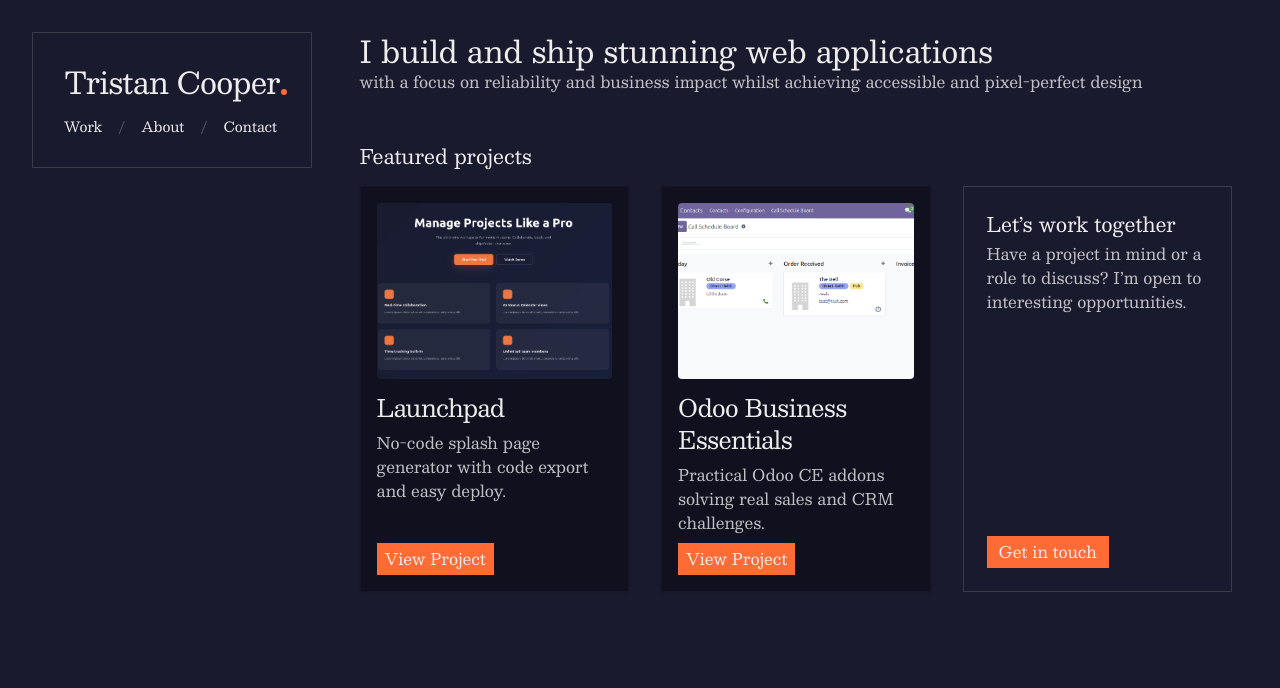
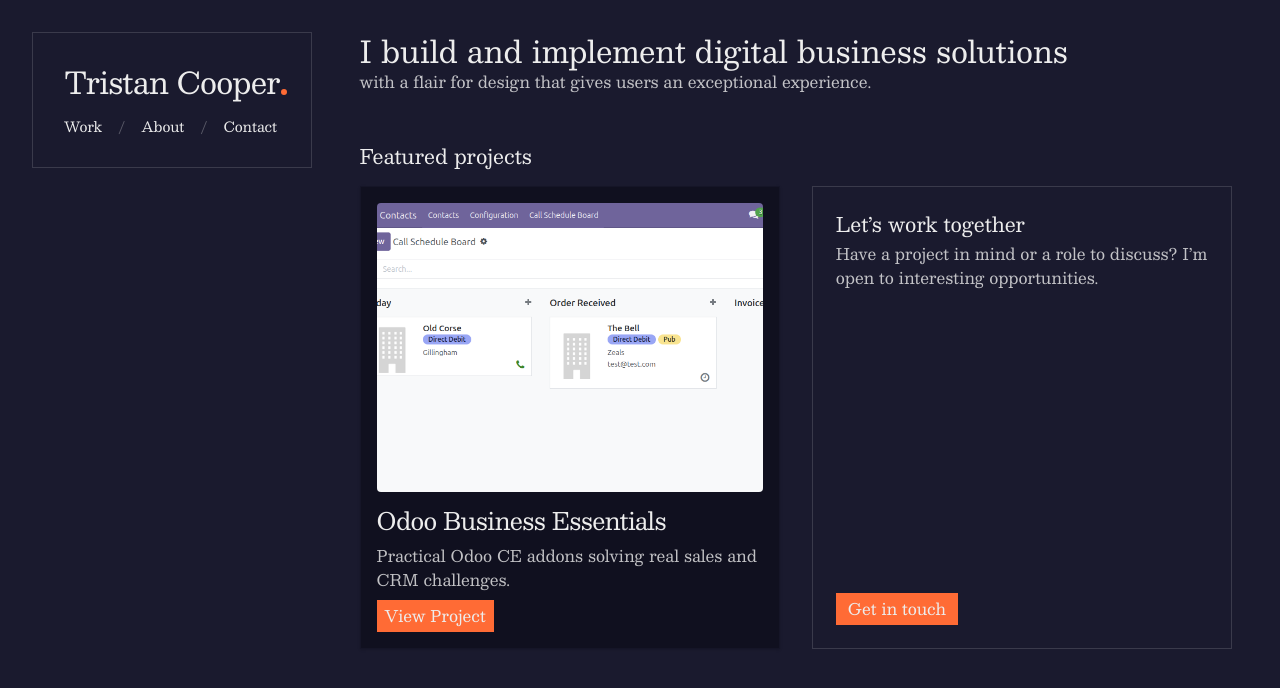
Before and after one commit to TristanCooper/tristan-website, a Next.js app: page / in a window 1280 px wide. Shown: the top 688 px of the page. Built offline with nearby package versions, Linux system fonts and the light colour scheme.

Commit message:
Remove old projects and change copy

```diff
--- a/src/app/about/page.tsx
+++ b/src/app/about/page.tsx
@@ -58,7 +58,7 @@
 
   return (
     <div className="prose prose-zinc max-w-none grid grid-cols-6 gap-6">
-      <div className="space-y-3 col-span-6 md:col-span-1 order-2 md:order-1">
+      <div className="space-y-3 col-span-6 md:col-span-2 order-2 md:order-1">
         <p>
           I grew up in rural Dorset taking apart computers before I'd learned to properly put them back together. That curiosity led me to programming, and by the time I finished school, I'd built a maintenance tracking system for a local dairy - solving real problems with code felt natural.
         </p>
@@ -70,7 +70,7 @@
         </p>
       </div>
 
-      <div ref={containerRef} className="relative col-span-6 md:col-span-5 order-1 md:order-2">
+      <div ref={containerRef} className="relative col-span-6 md:col-span-4 order-1 md:order-2">
         <div className="absolute left-4 top-0 bottom-0 w-[2px] bg-foreground/10" />
         <motion.div
           style={{ scaleY: progress }}
--- a/src/app/page.tsx
+++ b/src/app/page.tsx
@@ -15,10 +15,10 @@
         className="prose prose-zinc max-w-none"
       >
         <h2 className="m-0 text-2xl sm:text-3xl font-normal leading-tight">
-          I build and ship stunning web applications
+          I build and implement digital business solutions
         </h2>
         <p className="mt-0 text-foreground/80">
-          with a focus on reliability and business impact whilst achieving accessible and pixel-perfect design
+          with a flair for design that gives users an exceptional experience.
         </p>
       </motion.div>
 
@@ -26,18 +26,8 @@
       <section className="prose prose-zinc max-w-none">
         <h3 className="m-0 text-xl font-normal">Featured projects</h3>
         {/* Grid: on md+, show two project cards and CTA in one row (3 columns), equal height */}
-        <div className="mt-4 grid grid-cols-1 lg:grid-cols-3 md:gap-6 lg:gap-8 items-stretch">
+        <div className="mt-4 grid grid-cols-1 lg:grid-cols-2 md:gap-6 lg:gap-8 items-stretch">
           {/* Project 1 */}
-          <div className="h-full">
-            <ProjectCard
-              href="/work"
-              image="/launchpad.png"
-              title="Launchpad"
-              description="No-code splash page generator with code export and easy deploy."
-            />
-          </div>
-
-          {/* Project 2 */}
           <div className="h-full">
             <ProjectCard
               href="/work"
--- a/src/app/work/page.tsx
+++ b/src/app/work/page.tsx
@@ -1,14 +1,6 @@
 import FilterableProjects, { type Project } from "@/components/FilterableProjects";
 
 const PROJECTS: Project[] = [
-  {
-    href: "/work",
-    image: "/launchpad.png",
-    title: "Launchpad",
-    description:
-      "A no-code SaaS platform for generating amazing looking splash pages. Plus the ability to export code and deploy easily!",
-    tags: ["SaaS", "Frontend"],
-  },
   {
     href: "/work",
     image: "/odoo-call-board.png",
```
Also changed, not shown: 1 other file (tests, documents, lock files or other folders).
